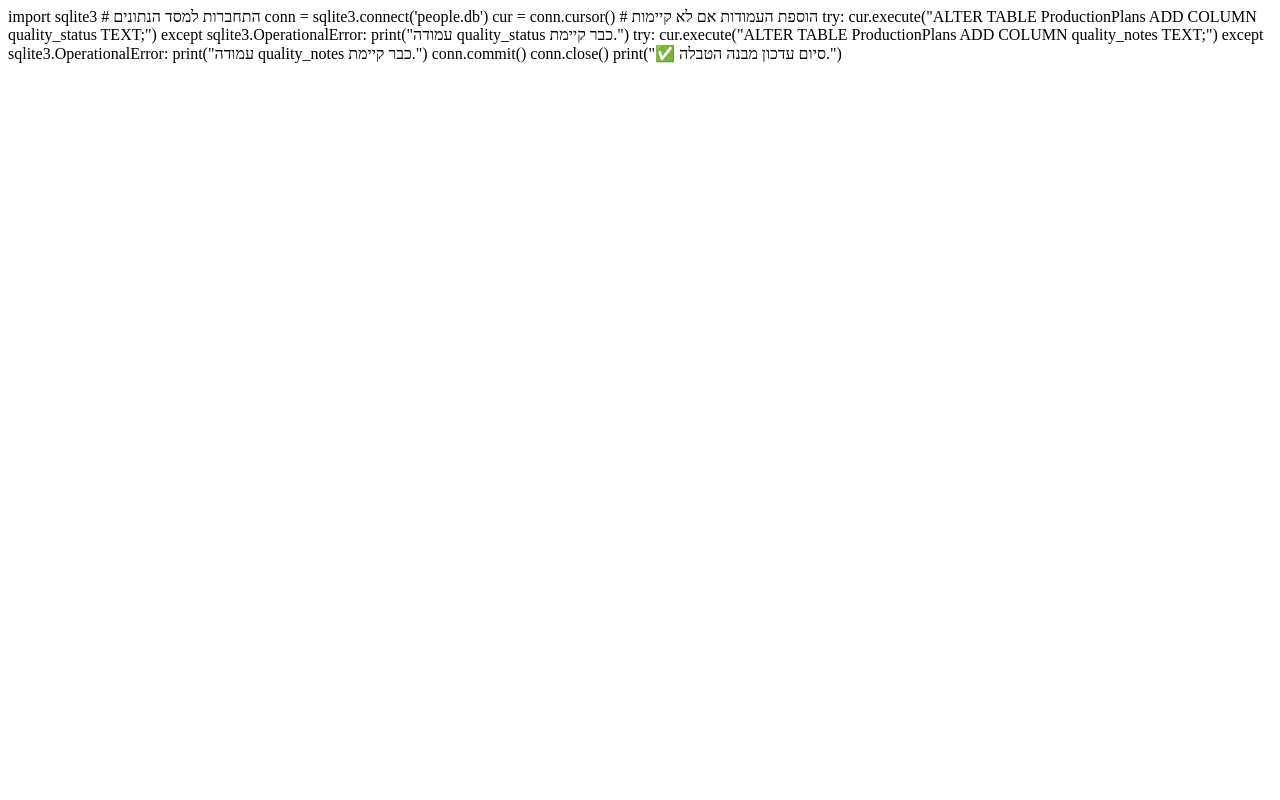
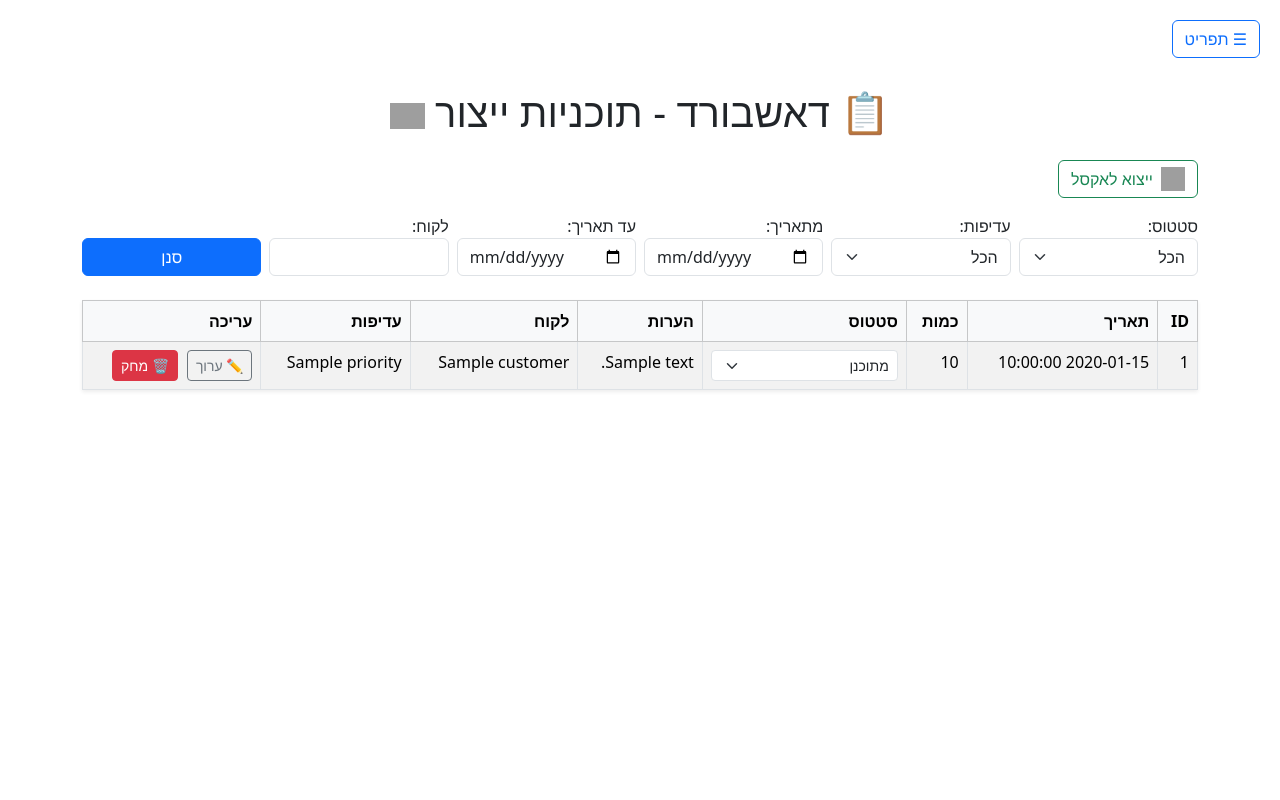
Before and after one commit to orshmaya3/project, a Flask app: page /dashboard in a window 1280 px wide. Run offline with Flask 3, Linux system fonts and the light colour scheme; the visitor is signed in with stand-in values (Sample User, id 1); a database or web service that is not in the repository returns one stand-in record (values such as "Sample title"); data that the repository does not hold is empty; grey boxes are pictures that could not be loaded.

Commit message:
✨ עדכון קבצים: app.py, base.html, update_db

```diff
--- a/server/app.py
+++ b/server/app.py
@@ -11,195 +11,184 @@ login_attempts = {}
 LOCKOUT_TIME = timedelta(minutes=10)
 BASE_DIR = os.path.abspath(os.path.dirname(__file__))
 
-app = Flask(
-    __name__,
-    static_folder=os.path.join(BASE_DIR, 'static'),
-    template_folder=os.path.join(BASE_DIR, 'templates')
-)
+def create_app():
+    app = Flask(
+        __name__,
+        static_folder=os.path.join(BASE_DIR, 'static'),
+        template_folder=os.path.join(BASE_DIR, 'templates')
+    )
 
-app.secret_key = 'your_secret_key_here'
-app.permanent_session_lifetime = timedelta(minutes=15)  # ⏱️ זמן תפוגה לסשן
+    # טעינת מפתח סודי מהסביבה
+    app.secret_key = os.environ.get('SECRET_KEY', 'default_secret_key')
+    app.permanent_session_lifetime = timedelta(minutes=15)
 
-# רישום מסלולי Blueprint
-app.register_blueprint(production_bp)
-app.register_blueprint(quality_bp)
-app.register_blueprint(dashboard_bp)
+    # רישום מסלולים
+    app.register_blueprint(production_bp, url_prefix='/api/production')
+    app.register_blueprint(quality_bp)
+    app.register_blueprint(dashboard_bp)
 
-# דף פתיחה
-@app.route('/')
-def index():
-    return redirect(url_for('login'))
+    # דף פתיחה
+    @app.route('/')
+    def index():
+        return redirect(url_for('login'))
 
-# משתמשים קיימים
-USERS = {
-    "admin": {"password": "admin123", "role": "admin"},
-    "operator": {"password": "operator123", "role": "operator"}
-}
-
-# התחברות
-@app.route('/login', methods=['GET', 'POST'])
-def login():
-    ip = request.remote_addr
-    now = datetime.now()
-    MAX_ATTEMPTS = 5
-
-    if ip in login_attempts:
-        attempts, last_attempt = login_attempts[ip]
-        if attempts >= MAX_ATTEMPTS and now - last_attempt < LOCKOUT_TIME:
-            return render_template('login.html', error="⛔ נחסמת זמנית עקב ניסיונות מרובים. נסה שוב בעוד כמה דקות.")
-
-    if request.method == 'POST':
-        username = request.form['username']
-        password = request.form['password']
-        user = USERS.get(username)
-
-        if user and user['password'] == password:
-            session['username'] = username
-            session['role'] = user['role']
-            session.permanent = True
-            login_attempts.pop(ip, None)
-            return redirect(url_for('dashboard.main_dashboard'))
-        else:
-            if ip in login_attempts:
-                attempts, _ = login_attempts[ip]
-                attempts += 1
-            else:
-                attempts = 1
-            login_attempts[ip] = (attempts, now)
-
-            attempts_left = MAX_ATTEMPTS - attempts
-            if attempts_left <= 0:
-                error_msg = "⛔ הגעת למספר מקסימלי של ניסיונות. נסה שוב בעוד 10 דקות."
-            else:
-                error_msg = f"שגיאה. נותרו {attempts_left} ניסיונות לפני חסימה."
-
-            return render_template('login.html', error=error_msg)
-
-    return render_template('login.html')
-
-# התנתקות
-@app.route('/logout')
-def logout():
-    session.clear()
-    return redirect('/login')
-
-# טופס יצירת תוכנית ייצור
-@app.route('/form')
-def production_form():
-    if session.get('role') != 'admin':
-        return redirect(url_for('dashboard'))
-    return render_template('production_form.html')
-
-# שליחת טופס תוכנית ייצור
-@app.route('/submit-production', methods=['POST'])
-def submit_production():
-    if session.get('role') != 'admin':
-        return redirect(url_for('dashboard'))
-
-    data = {
-        "date": request.form['date'],
-        "quantity": int(request.form['quantity']),
-        "status": request.form['status'],
-        "notes": request.form['notes'],
-        "customer": request.form['customer'],
-        "priority": request.form['priority']
+    USERS = {
+        "admin": {"password": "admin123", "role": "admin"},
+        "operator": {"password": "operator123", "role": "operator"}
     }
 
-    # שימוש בכתובת בסיס מה־.env או ברירת מחדל מקומית
-    BASE_URL = os.getenv('BASE_URL', 'http://127.0.0.1:5000')
-    response = requests.post(f'{BASE_URL}/api/production/', json=data)
+    @app.route('/login', methods=['GET', 'POST'])
+    def login():
+        ip = request.remote_addr
+        now = datetime.now()
+        MAX_ATTEMPTS = 5
 
-    if response.status_code == 201:
-        return redirect('/dashboard')
-    else:
-        return f"<h2>❌ שגיאה בשמירה</h2><pre>{response.text}</pre>"
+        if ip in login_attempts:
+            attempts, last_attempt = login_attempts[ip]
+            if attempts >= MAX_ATTEMPTS and now - last_attempt < LOCKOUT_TIME:
+                return render_template('login.html', error="⛔ נחסמת זמנית עקב ניסיונות מרובים. נסה שוב בעוד כמה דקות.")
 
-# דשבורד תוכניות ייצור
-@app.route('/dashboard')
-def dashboard():
-    if session.get('role') not in ['admin', 'operator']:
-        return redirect(url_for('login'))
+        if request.method == 'POST':
+            username = request.form['username']
+            password = request.form['password']
+            user = USERS.get(username)
 
-    BASE_URL = os.getenv('BASE_URL', 'http://127.0.0.1:5000')
-    response = requests.get(f'{BASE_URL}/api/production/')
-    if response.status_code != 200:
-        return f"<h2>❌ שגיאה בקבלת הנתונים</h2><pre>{response.text}</pre>"
+            if user and user['password'] == password:
+                session['username'] = username
+                session['role'] = user['role']
+                session.permanent = True
+                login_attempts.pop(ip, None)
+                return redirect(url_for('dashboard.main_dashboard'))
+            else:
+                attempts = login_attempts.get(ip, (0, now))[0] + 1
+                login_attempts[ip] = (attempts, now)
 
-    plans = response.json()
+                attempts_left = MAX_ATTEMPTS - attempts
+                if attempts_left <= 0:
+                    error_msg = "⛔ הגעת למספר מקסימלי של ניסיונות. נסה שוב בעוד 10 דקות."
+                else:
+                    error_msg = f"שגיאה. נותרו {attempts_left} ניסיונות לפני חסימה."
+                return render_template('login.html', error=error_msg)
 
-    status = request.args.get('status')
-    priority = request.args.get('priority')
-    from_date = request.args.get('from_date')
-    to_date = request.args.get('to_date')
-    customer = request.args.get('customer')
+        return render_template('login.html')
 
-    if status:
-        plans = [p for p in plans if p['status'] == status]
-    if priority:
-        plans = [p for p in plans if p['priority'] == priority]
-    if customer:
-        plans = [p for p in plans if customer in p['customer']]
-    if from_date:
-        plans = [p for p in plans if p['date'] >= from_date]
-    if to_date:
-        plans = [p for p in plans if p['date'] <= to_date]
+    @app.route('/logout')
+    def logout():
+        session.clear()
+        return redirect('/login')
 
-    return render_template('production_dashboard.html', plans=plans)
+    @app.route('/form')
+    def production_form():
+        if session.get('role') != 'admin':
+            return redirect(url_for('dashboard.main_dashboard'))
+        return render_template('production_form.html')
 
-# ✨ עריכת תוכנית – מתוקן ל־MySQL
-@app.route('/edit/<int:plan_id>', methods=['GET', 'POST'])
-def edit_plan(plan_id):
-    if session.get('role') != 'admin':
-        return redirect('/dashboard')
+    @app.route('/submit-production', methods=['POST'])
+    def submit_production():
+        if session.get('role') != 'admin':
+            return redirect(url_for('dashboard.main_dashboard'))
 
-    db = get_db()
-    cursor = db.cursor(dictionary=True)
+        data = {
+            "date": request.form['date'],
+            "quantity": int(request.form['quantity']),
+            "status": request.form['status'],
+            "notes": request.form['notes'],
+            "customer": request.form['customer'],
+            "priority": request.form['priority']
+        }
 
-    cursor.execute('SELECT * FROM ProductionPlans WHERE id=%s', (plan_id,))
-    plan = cursor.fetchone()
+        BASE_URL = os.getenv('BASE_URL', 'http://127.0.0.1:5000')
+        response = requests.post(f'{BASE_URL}/api/production/', json=data)
 
-    if not plan:
-        return "<h2 style='text-align:center; margin-top:50px;'>❌ תוכנית לא נמצאה.</h2>", 404
+        if response.status_code == 201:
+            return redirect('/dashboard')
+        else:
+            return f"<h2>❌ שגיאה בשמירה</h2><pre>{response.text}</pre>"
 
-    if plan['status'] in ['עבר בקרת איכות', 'נכשל בקרת איכות']:
-        return "<h2 style='text-align:center; margin-top:50px;'>🔒 לא ניתן לערוך תוכנית שכבר עברה או נכשלה בבקרת איכות.</h2>", 403
+    @app.route('/dashboard')
+    def dashboard():
+        if session.get('role') not in ['admin', 'operator']:
+            return redirect(url_for('login'))
 
-    if request.method == 'POST':
-        data = request.form
-        update_query = '''
-            UPDATE ProductionPlans
-            SET date=%s, quantity=%s, status=%s, notes=%s, customer=%s, priority=%s
-            WHERE id=%s
-        '''
-        values = (
-            data['date'],
-            int(data['quantity']),
-            data['status'],
-            data['notes'],
-            data['customer'],
-            data['priority'],
-            plan_id
-        )
-        cursor.execute(update_query, values)
-        db.commit()
-        return redirect('/dashboard')
+        BASE_URL = os.getenv('BASE_URL', 'http://127.0.0.1:5000')
+        response = requests.get(f'{BASE_URL}/api/production/')
+        if response.status_code != 200:
+            return f"<h2>❌ שגיאה בקבלת הנתונים</h2><pre>{response.text}</pre>"
 
-    cursor.execute('SELECT * FROM ProductionPlans WHERE id=%s', (plan_id,))
-    plan = cursor.fetchone()
+        plans = response.json()
+        filters = {
+            'status': request.args.get('status'),
+            'priority': request.args.get('priority'),
+            'from_date': request.args.get('from_date'),
+            'to_date': request.args.get('to_date'),
+            'customer': request.args.get('customer')
+        }
 
-    return render_template('edit_form.html', plan=plan)
+        if filters['status']:
+            plans = [p for p in plans if p['status'] == filters['status']]
+        if filters['priority']:
+            plans = [p for p in plans if p['priority'] == filters['priority']]
+        if filters['customer']:
+            plans = [p for p in plans if filters['customer'] in p['customer']]
+        if filters['from_date']:
+            plans = [p for p in plans if p['date'] >= filters['from_date']]
+        if filters['to_date']:
+            plans = [p for p in plans if p['date'] <= filters['to_date']]
 
-# בדיקת חיבור למסד הנתונים
-@app.route("/ping-db")
-def ping_db():
-    try:
+        return render_template('production_dashboard.html', plans=plans)
+
+    @app.route('/edit/<int:plan_id>', methods=['GET', 'POST'])
+    def edit_plan(plan_id):
+        if session.get('role') != 'admin':
+            return redirect('/dashboard')
+
         db = get_db()
-        cursor = db.cursor()
-        cursor.execute("SELECT 1")
-        return "✅ חיבור תקין למסד הנתונים!"
-    except Exception as e:
-        return f"❌ שגיאה: {str(e)}"
+        cursor = db.cursor(dictionary=True)
+        cursor.execute('SELECT * FROM ProductionPlans WHERE id=%s', (plan_id,))
+        plan = cursor.fetchone()
+
+        if not plan:
+            return "<h2 style='text-align:center; margin-top:50px;'>❌ תוכנית לא נמצאה.</h2>", 404
+
+        if plan['status'] in ['עבר בקרת איכות', 'נכשל בקרת איכות']:
+            return "<h2 style='text-align:center; margin-top:50px;'>🔒 לא ניתן לערוך תוכנית שכבר עברה או נכשלה בבקרת איכות.</h2>", 403
+
+        if request.method == 'POST':
+            data = request.form
+            update_query = '''
+                UPDATE ProductionPlans
+                SET date=%s, quantity=%s, status=%s, notes=%s, customer=%s, priority=%s
+                WHERE id=%s
+            '''
+            values = (
+                data['date'],
+                int(data['quantity']),
+                data['status'],
+                data['notes'],
+                data['customer'],
+                data['priority'],
+                plan_id
+            )
+            cursor.execute(update_query, values)
+            db.commit()
+            return redirect('/dashboard')
+
+        return render_template('edit_form.html', plan=plan)
+
+    @app.route("/ping-db")
+    def ping_db():
+        try:
+            db = get_db()
+            cursor = db.cursor()
+            cursor.execute("SELECT 1")
+            return "✅ חיבור תקין למסד הנתונים!"
+        except Exception as e:
+            return f"❌ שגיאה: {str(e)}"
+
+    return app
+app = create_app()
 
 # הרצת השרת
 if __name__ == '__main__':
-    app.run(debug=True)
+    port = int(os.environ.get('PORT', 5000))
+    create_app().run(host='0.0.0.0', port=port, debug=False)
--- a/server/templates/base.html
+++ b/server/templates/base.html
@@ -1,20 +1,54 @@
-import sqlite3
+<!DOCTYPE html>
+<html lang="he" dir="rtl">
+<head>
+  <meta charset="UTF-8">
+  <title>{% block title %}מערכת אילנקו{% endblock %}</title>
 
-# התחברות למסד הנתונים
-conn = sqlite3.connect('people.db')
-cur = conn.cursor()
+  <!-- Bootstrap RTL -->
+  <link rel="stylesheet" href="https://cdn.jsdelivr.net/npm/bootstrap@5.3.3/dist/css/bootstrap.rtl.min.css">
 
-# הוספת העמודות אם לא קיימות
-try:
-    cur.execute("ALTER TABLE ProductionPlans ADD COLUMN quality_status TEXT;")
-except sqlite3.OperationalError:
-    print("עמודה quality_status כבר קיימת.")
+  <!-- קבצי עיצוב -->
+  <link rel="stylesheet" href="{{ url_for('static', filename='css/main.css') }}">
 
-try:
-    cur.execute("ALTER TABLE ProductionPlans ADD COLUMN quality_notes TEXT;")
-except sqlite3.OperationalError:
-    print("עמודה quality_notes כבר קיימת.")
+  {% block head %}{% endblock %}
+</head>
+<body>
 
-conn.commit()
-conn.close()
-print("✅ סיום עדכון מבנה הטבלה.")
+
+  <!-- כפתור פתיחה -->
+  <button id="sidebarToggle" class="btn btn-outline-primary">☰ תפריט</button>
+
+  <!-- תפריט צד -->
+  <div id="sidebar">
+    <h5 class="fw-bold mb-4">📁 תפריט</h5>
+    <ul class="nav flex-column">
+      <li class="nav-item"><a class="nav-link" href="/main-dashboard">📊 דשבורד</a></li>
+      <li class="nav-item"><a class="nav-link" href="/dashboard">📋 הזמנות ייצור</a></li>
+      <li class="nav-item"><a class="nav-link" href="/quality-dashboard">🧪 בקרת איכות</a></li>
+      <li class="nav-item"><a class="nav-link" href="/form">➕ הוספת תוכנית</a></li>
+      <li class="nav-item"><a class="nav-link text-danger" href="/logout">🚪 יציאה</a></li>
+    </ul>
+  </div>
+
+  <!-- תוכן ראשי -->
+  <div id="content" class="container-fluid p-4">
+    {% block content %}{% endblock %}
+  </div>
+
+  <!-- סקריפט לפתיחה/סגירה -->
+  <script>
+    const sidebar = document.getElementById("sidebar");
+    const content = document.getElementById("content");
+    const toggleBtn = document.getElementById("sidebarToggle");
+
+    toggleBtn.addEventListener("click", () => {
+      sidebar.classList.toggle("show");
+    });
+  </script>
+  {% block scripts %}{% endblock %}
+<script src="{{ url_for('static', filename='js/form-handler.js') }}"></script>
+
+
+
+</body>
+</html>
```
Also changed, not shown: server/create_table.py (+32 -0 lines), server/update_db.py (+20 -33 lines).
